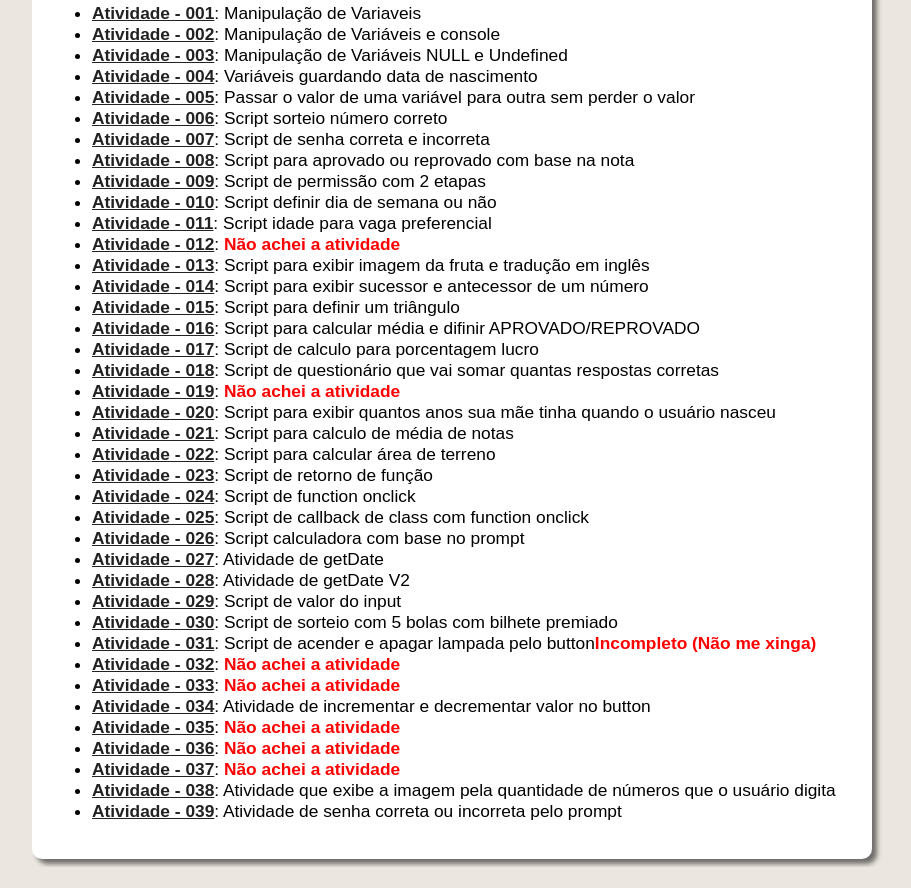
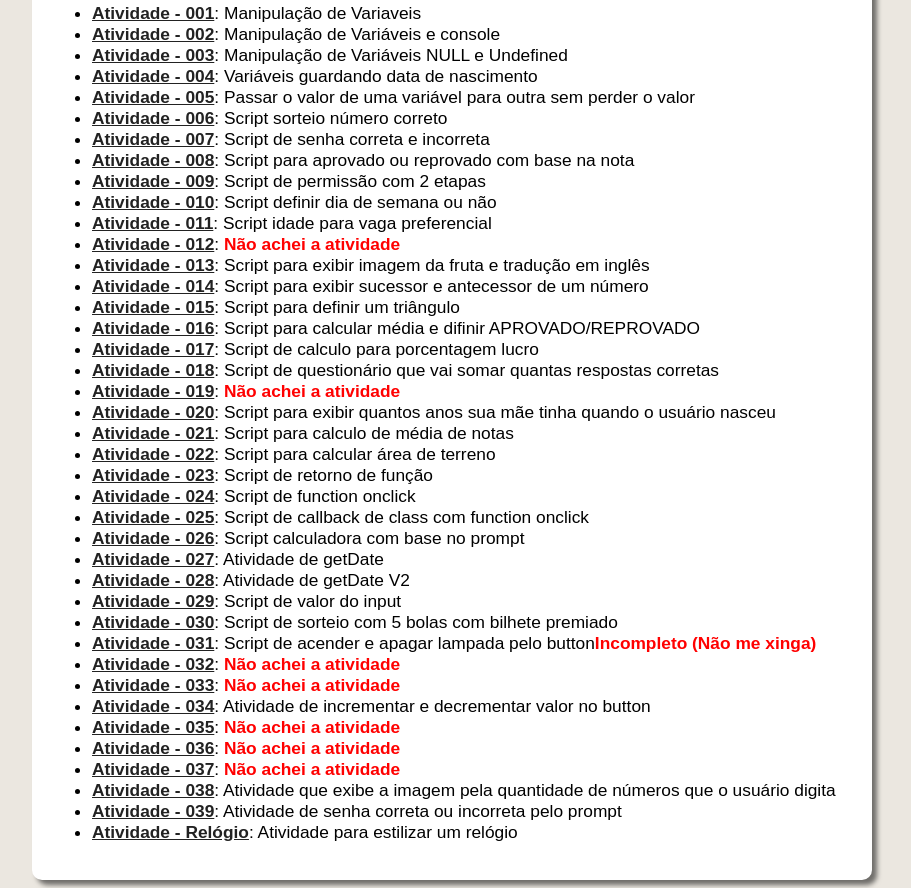
Before and after one commit to Diogo-MD/JavaScript_Senac, a plain HTML site: page JavaScript/index.html in a window 1280 px wide. Shown: the part 403-1291 px from the top of the page, without its empty margins (188-1099 px from the left). Before the commit the page ends 1270 px from the top, so only its background shows below. Drawn offline with Linux system fonts and the light colour scheme.

Commit message:
Atualização Aula

```diff
--- a/JavaScript/index.html
+++ b/JavaScript/index.html
@@ -61,6 +61,7 @@
             <li><a href="atividades/atividade-38.html">Atividade - 037</a>: <b style="color: red;">Não achei a atividade</b></li>
             <li><a href="atividades/atividade-39.html">Atividade - 038</a>: Atividade que exibe a imagem pela quantidade de números que o usuário digita</li>
             <li><a href="atividades/atividade-40.html">Atividade - 039</a>: Atividade de senha correta ou incorreta pelo prompt</li>
+            <li><a href="atividades/relogio.html">Atividade - Relógio</a>: Atividade para estilizar um relógio</li>
 
 
 
```
Also changed, not shown: JavaScript/atividades/relogio.html (renamed from JavaScript/relogio.html, +1 -1 lines).
